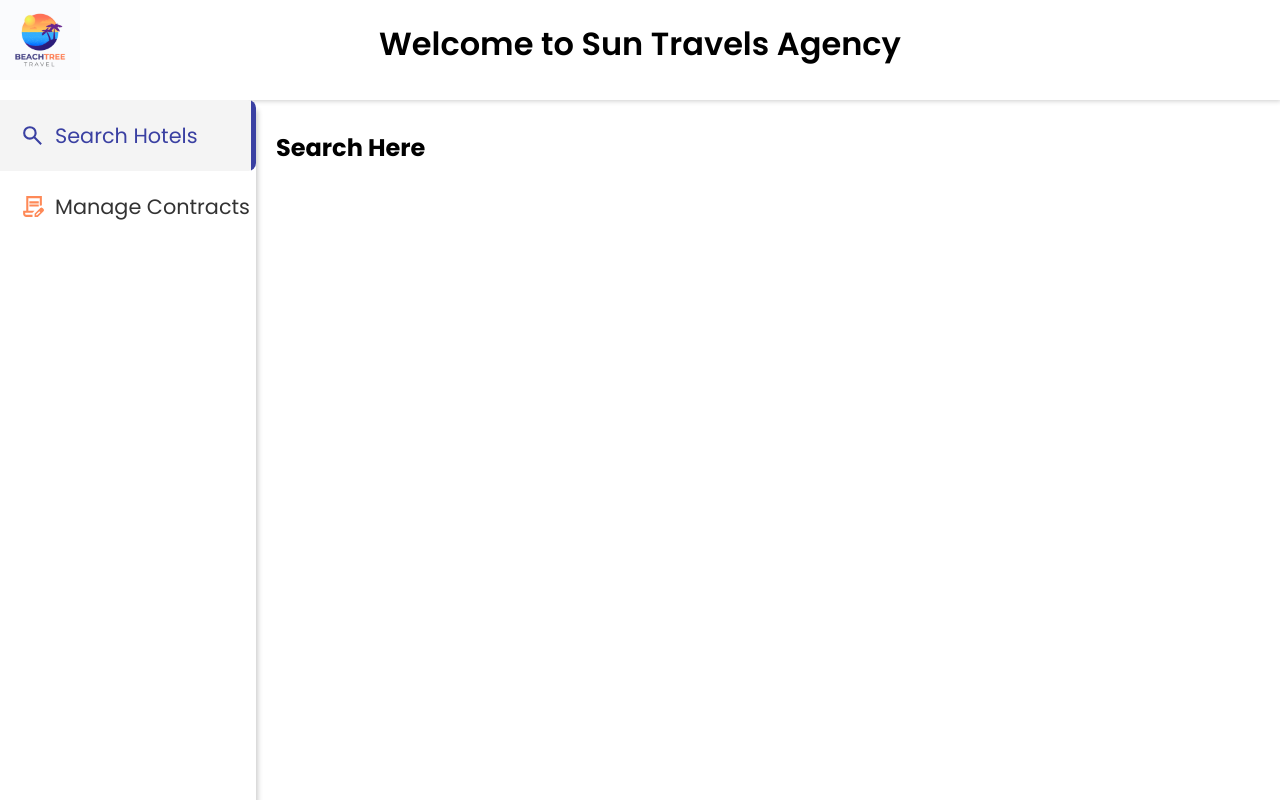
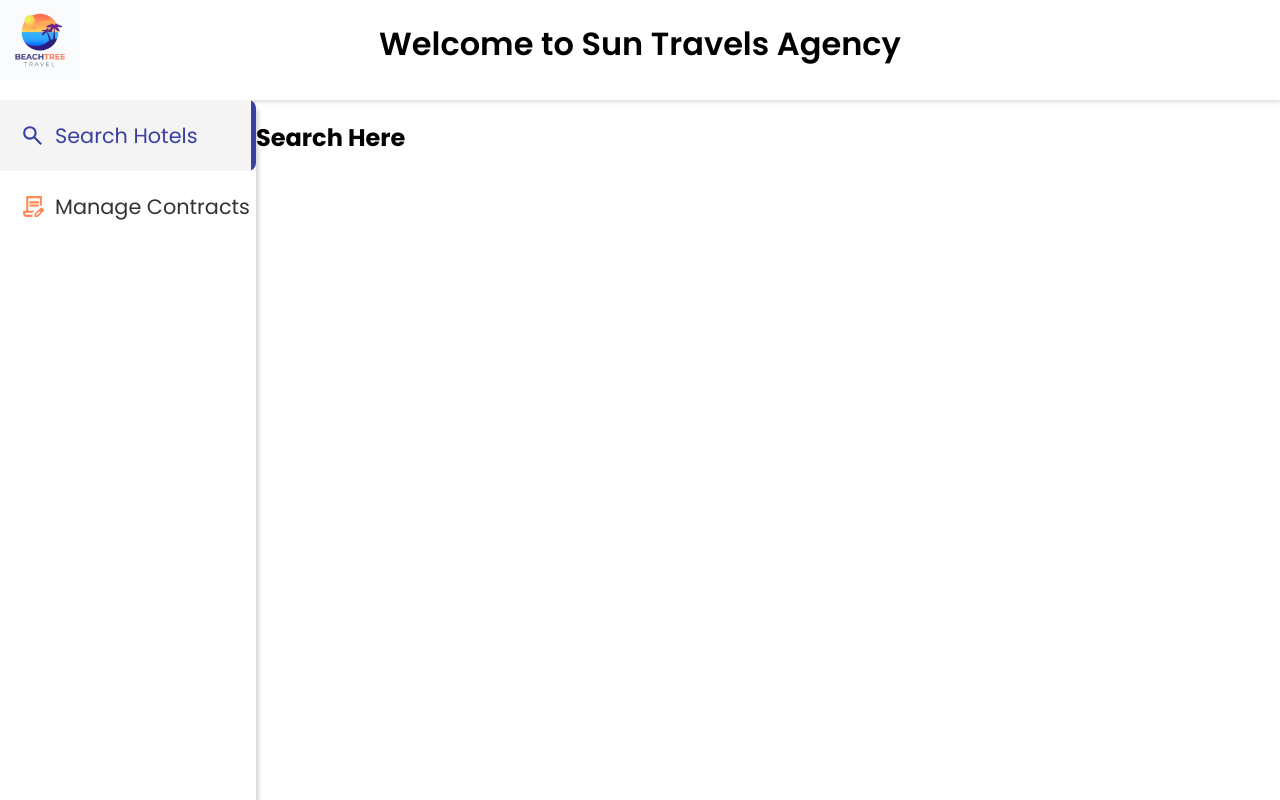
Before and after one commit to venuras/sun-travels-agency-application, an Angular app in the folder web-frontend/: page /dashboard/search in a window 1280 px wide. Built offline with nearby package versions, Linux system fonts and the light colour scheme.

Commit message:
removed padding and added margin fomr children

```diff
--- a/web-frontend/src/app/features/dashboard/components/layout/layout.component.css
+++ b/web-frontend/src/app/features/dashboard/components/layout/layout.component.css
@@ -14,5 +14,5 @@
 .feature-dashboard-layout-content-holder{
     display: flex;
     flex-direction: column;
-    padding: 10px 20px 0 20px;
+    /* padding: 10px 20px 0 20px; */
 }
```
